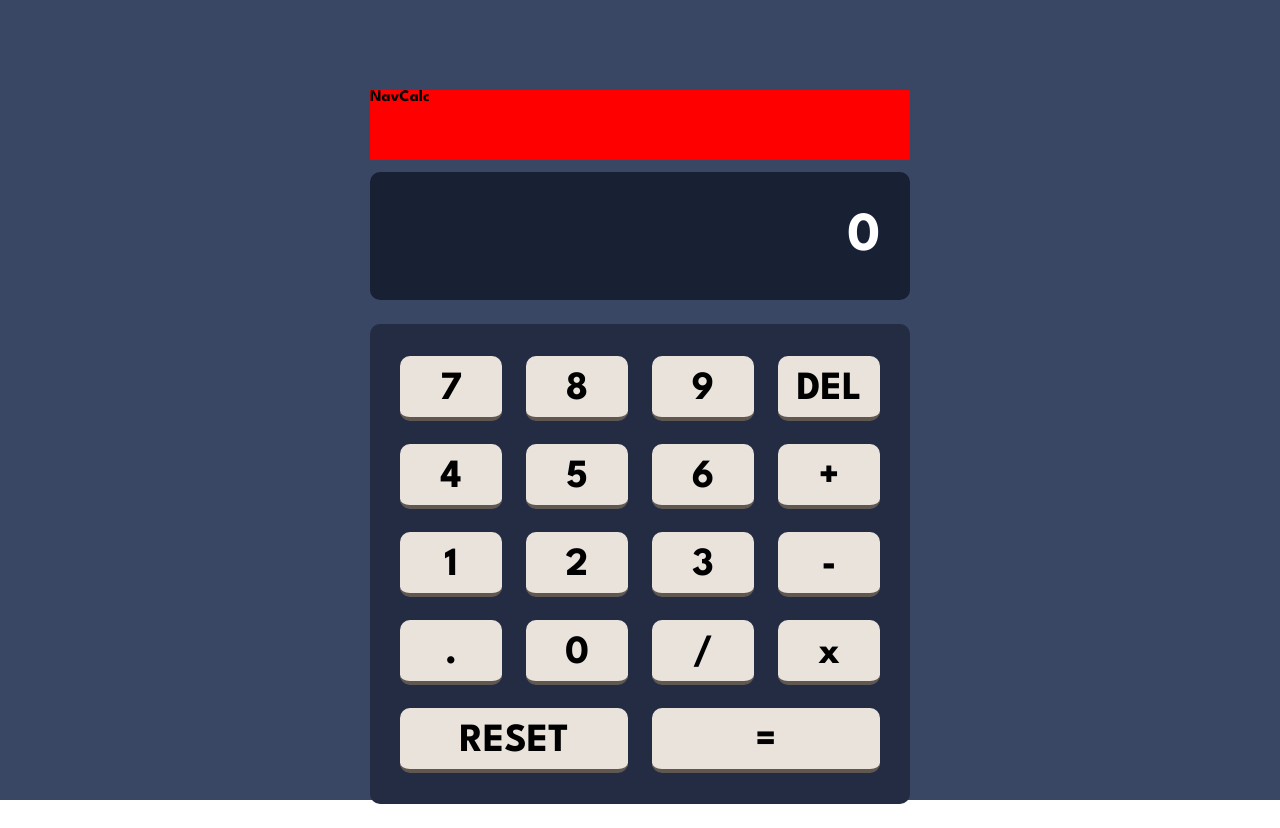
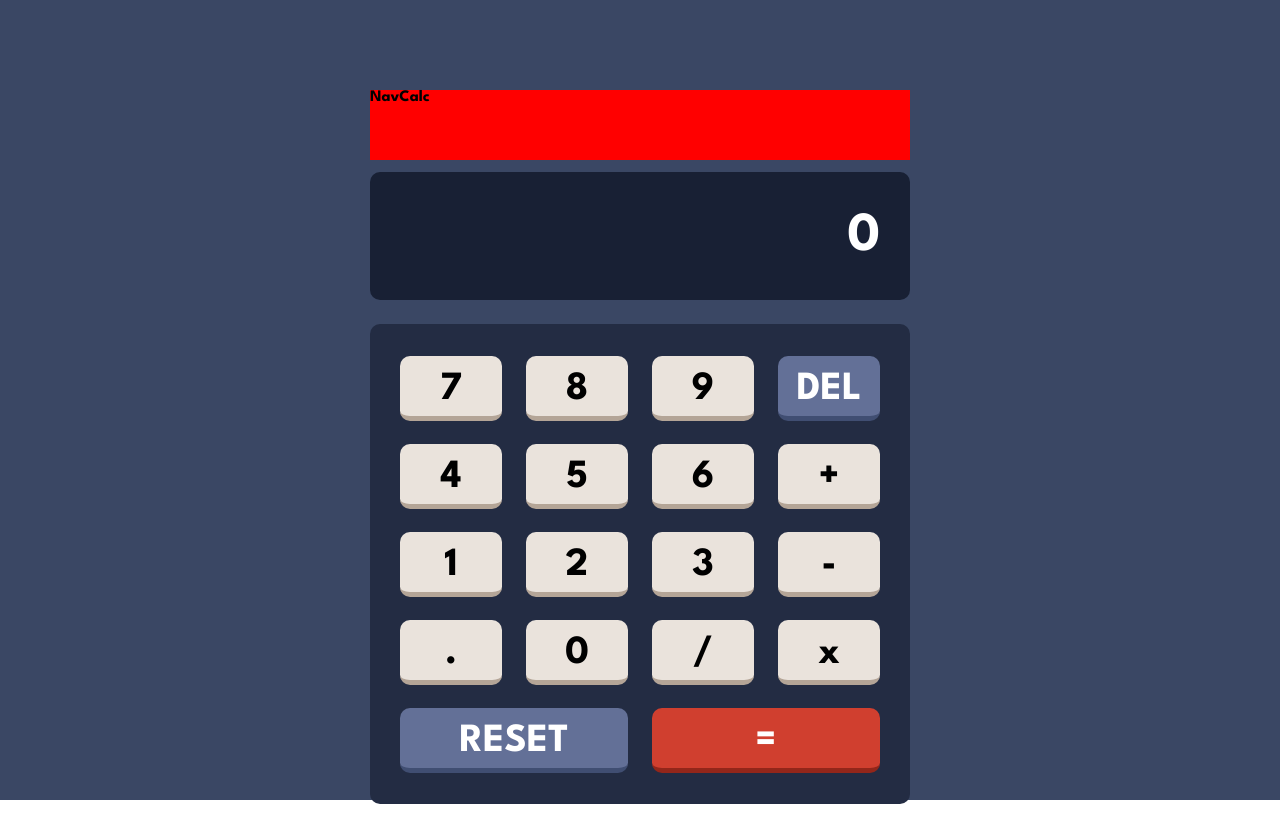
Before and after one commit to Arcanvs/fm-calculatorApp, a React (Vite) app: page / in a window 1280 px wide. Built offline with nearby package versions, Linux system fonts and the light colour scheme.

Commit message:
avances en colores themas

```diff
--- a/src/components/atoms/ButtonCalc.jsx
+++ b/src/components/atoms/ButtonCalc.jsx
@@ -2,8 +2,11 @@ const ButtonCalc = ({objBtn, clickAction}) => {
     const handleClickAction = (data) => {
         clickAction(data)
     }
+    const delClass = objBtn.text === 'RESET' || objBtn.text === 'DEL' ? "delete" : null;
+    const eqClass = objBtn.text === '=' ? "equal" : null;
+
     return (
-        <button className="button__calc" onClick={() => handleClickAction(objBtn)}>
+        <button className={['button__calc',delClass, eqClass].join(' ')} onClick={() => handleClickAction(objBtn)}>
             {objBtn.text}
         </button>
     )
--- a/src/styles/_calculator.scss
+++ b/src/styles/_calculator.scss
@@ -44,10 +44,16 @@
                 padding: 15px;
                 border-width: 0 0 4px 0;
                 background-color: $LightGrayishOrangeKeyBackground;
-                border-color: $GrayishOrangeKeyShadow;
+                border-bottom: 5px solid $GrayishOrangeKeyShadow;
                 &.delete{
                     background-color: $DesaturatedDarkBlueKeyBackground;
-                    border-color: DesaturatedDarkBlueKkeyShadow;
+                    border-bottom: 5px solid $DesaturatedDarkBlueKkeyShadow;
+                    color: white;
+                }
+                &.equal{
+                    background-color: $RedKeyBackgroundToggle;
+                    border-bottom: 5px solid $DarkRedKeyShadow;
+                    color: white;
                 }
                 &:nth-last-child(-n+2){
                     width: 228px !important;
@@ -66,12 +72,62 @@
         }
         .calculator__buttons{
             background-color: $VeryDarkDesaturatedBlueToggleBackground;
+            .button__calc{
+                background-color: $LightGrayishOrangeKeyBackground;
+                border-bottom: 5px solid $GrayishOrangeKeyShadow;
+                &.delete{
+                    background-color: $DesaturatedDarkBlueKeyBackground;
+                    border-bottom: 5px solid $DesaturatedDarkBlueKkeyShadow;
+                    color: white;
+                }
+                &.equal{
+                    background-color: $RedKeyBackgroundToggle;
+                    border-bottom: 5px solid $DarkRedKeyShadow;
+                    color: white;
+                }
+            }
         }
     }
     &.theme__2{
         background-color: $LightGrayMainBackground;
+        .calculator__buttons{
+            background-color: $GrayishRedToggleBackground;
+            .button__calc{
+                background-color: $LightGrayishOrangeKeyBackground;
+                border-bottom: 5px solid $GrayishOrangeKeyShadow;
+                color: $VeryDarkGrayishYellow;
+                &.delete{
+                    background-color: $DarkModerateCyanKeyBackground;
+                    border-bottom: 5px solid $VeryDarkCyanKeyShadow;
+                    color: white;
+                }
+                &.equal{
+                    background-color: $OrangeKeyBackgroundToggle;
+                    border-bottom: 5px solid $DarkOrangeKeyShadow;
+                    color: white;
+                }
+            }
+        }
     }
     &.theme__3{
         background-color: $VeryDarkVioletMainBackground;
+        .calculator__buttons{
+            background-color: $VeryDarkVioletToggleBackground;
+            .button__calc{
+                background-color: $DarkVioletKeyBackground;
+                border-bottom: 5px solid $VividMagentaKeyShadow;
+                color: $LightYellow;
+                &.delete{
+                    background-color: $VeryDarkVioletKeyBackground;
+                    border-bottom: 5px solid $DarkMagentaKeyShadow;
+                    color: white;
+                }
+                &.equal{
+                    background-color: $PureCyanKeyBackgroundToggle;
+                    border-bottom: 5px solid $SoftCyanKeyShadow;
+                    color: $VeryDarkBlue;
+                }
+            }
+        }
     }
 }
```
